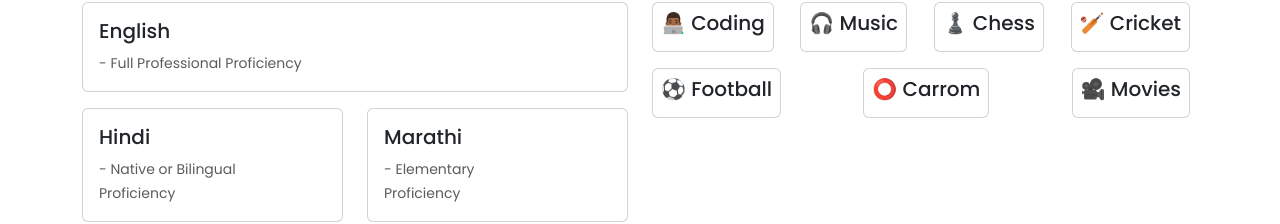
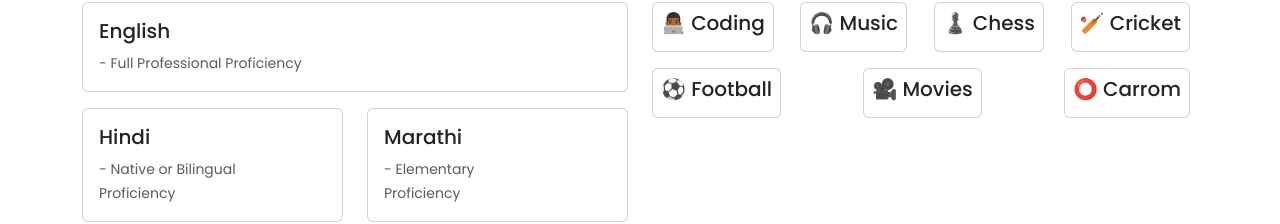
Before and after one commit to Mukesh-Sharma400/Portfolio, a React (Create React App) app: page / in a window 1280 px wide. Shown: the part 1003-1227 px from the top of the page. Built offline with nearby package versions, Linux system fonts and the light colour scheme.

Commit message:
very minor change

```diff
--- a/src/pages/Home.js
+++ b/src/pages/Home.js
@@ -138,10 +138,10 @@ const Home = () => {
                 <h5 className="card-title">⚽ Football</h5>
               </div>
               <div className="card mb-3 p-2 me-2">
-                <h5 className="card-title">⭕ Carrom</h5>
+                <h5 className="card-title">🎥 Movies</h5>
               </div>
               <div className="card mb-3 p-2 me-2">
-                <h5 className="card-title">🎥 Movies</h5>
+                <h5 className="card-title">⭕ Carrom</h5>
               </div>
             </div>
           </div>
```
